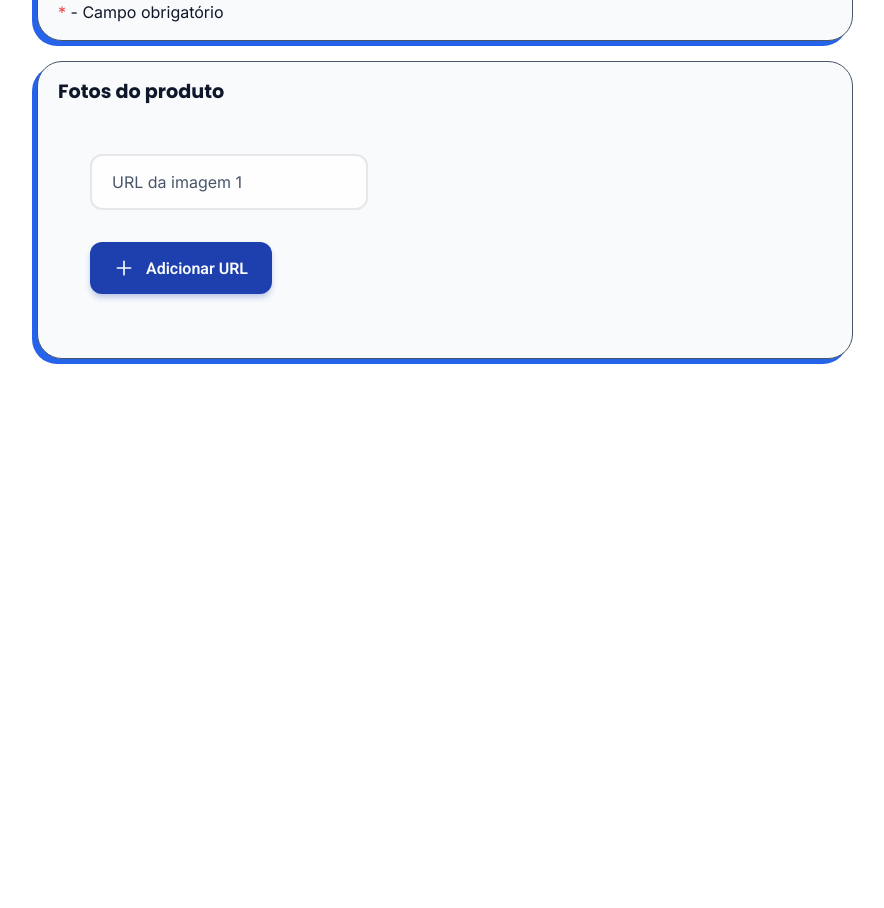
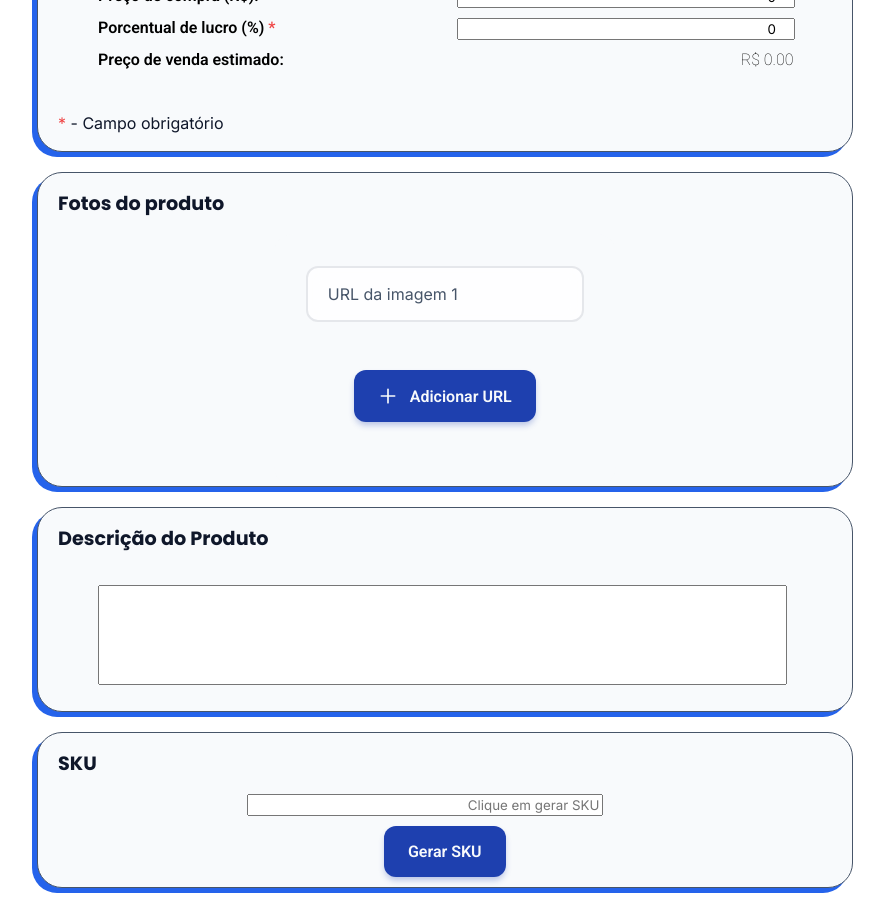
Before and after one commit to NatanMauricio1995/Celular, a Next.js app in the folder sharks/: page /Cadastro_Produto in a window 1280 px wide. Shown: the part 980-1888 px from the top of the page, without its empty margins (333-1217 px from the left). Before the commit the page ends 1359 px from the top, so only its background shows below. Built offline with nearby package versions, Linux system fonts and the light colour scheme.

Commit message:
CADASTRO_PRODUTOS - SKU

```diff
--- a/sharks/src/app/Cadastro_Produto/page.tsx
+++ b/sharks/src/app/Cadastro_Produto/page.tsx
@@ -9,12 +9,14 @@ import "../styles/Cadastro_Produto.css";
 import Tela_ADM from "../components/layout/Tela_ADM/Tela_ADM";
 import Box from "../components/layout/Box/Box";
 import ImagensCarrossel from "../components/layout/ImagensCarrossel/ImagensCarrossel";
+import GerarSKU from "../utils/GerarSKU";
 
 
 // Importa Firebase do arquivo de configuração
 import { auth, db } from '../utils/firebaseConfig';
 import { createUserWithEmailAndPassword } from 'firebase/auth';
 import { collection, addDoc } from 'firebase/firestore';
+
 
 export default function Cadastro_Produto() {
     const [precoCompra, setPrecoCompra] = useState<number>(0);
@@ -198,7 +200,27 @@ export default function Cadastro_Produto() {
                         <ImagensCarrossel />
                     </Box>
 
+                    <Box>
+                        <h2>Descrição do Produto</h2>
+                        <ul className="Lista_Cadastro">
+                            <li className="Conteudo">
+                                <textarea
+                                    className="Campo_TextArea"
+                                    id ="DESCRICAO"
+                                    name = "DESCRICAO"
+                                    rows = {5}
+                                    cols= {50}
+                                    maxLength={1000}
+                                    wrap = "soft"
+                                />
+                            </li>
+                        </ul>
+                    </Box>
 
+                    <Box className="BOX_ADM">
+                        <h2>SKU</h2>
+                        <GerarSKU  className="SKU_Bloco"/>
+                    </Box>
 
 
                 </form>
--- a/sharks/src/app/components/layout/ImagensCarrossel/ImagensCarrossel.module.css
+++ b/sharks/src/app/components/layout/ImagensCarrossel/ImagensCarrossel.module.css
@@ -7,7 +7,9 @@
     padding: 32px;
     background-color:#f8fafc;
     border-radius: 20px;
-
+    display: flex;
+    flex-direction: column;
+    align-items: center;
     font-family: 'Inter', sans-serif;
     backdrop-filter: blur(10px);
 }
--- a/sharks/src/app/globals.css
+++ b/sharks/src/app/globals.css
@@ -116,10 +116,16 @@ select {
 }
 
 .Campo_TextArea {
-    width: 100%;   /* ocupa toda a largura do container */
-    max-width: 600px;
+    width: 100%;
+    max-width: 94%;
     height: 100px;
-    resize: vertical; /* permite só aumentar verticalmente */
+    resize: none;
+    overflow-y: auto;
+    overflow-x: hidden;
+    box-sizing: border-box;
+    padding: auto;
+    font-family: var(--Fonte_Texto);
+    font-size: 14px;
 }
 
 
@@ -191,3 +197,33 @@ select {
     font-size: .9em;
     font-weight: 100;
 }
+
+.Botao_Generico
+{
+    display: flex;
+    align-items: center;
+    gap: 12px;
+    padding: 16px 24px;
+    background-color: #1e40af;
+    color: #f8fafc;
+    border: none;
+    border-radius: 12px;
+    cursor: pointer;
+    transition: all 0.3s cubic-bezier(0.4, 0, 0.2, 1);
+    font-family: 'Roboto', sans-serif;
+    font-weight: 600;
+    font-size: 16px;
+    box-shadow: 0 4px 6px -1px rgba(30, 64, 175, 0.3);
+    position: relative;
+    overflow: hidden;
+}
+.Botao_Generico:hover
+{
+    background-color: #1e3a8a;
+    transform: translateY(-3px);
+    box-shadow: 0 10px 20px -5px rgba(30, 64, 175, 0.4);
+}
+
+.Botao_Generico:active {
+    transform: translateY(-1px);
+}
--- a/sharks/src/app/styles/Cadastro_Produto.css
+++ b/sharks/src/app/styles/Cadastro_Produto.css
@@ -38,3 +38,39 @@ h2
     justify-content: space-between;
     width: 100%;
 }
+
+.Conteudo
+{
+    display: flex;
+    justify-content: center;
+    align-items: center;
+    width: 100%;
+    height: 100%;
+}
+
+.Box
+{
+    display: flex;
+    flex-direction: column;
+}
+
+.SKU_Bloco
+{
+    width: 50%;
+    min-height: 50px;
+}
+
+.SKU_Bloco_Interno
+{
+    display: flex;
+    flex-direction: column;
+    width: 100%;
+    align-items: center;
+    justify-self: center;
+
+}
+
+.SKU_Bloco_Interno button
+{
+    margin: 10px;
+}
--- /dev/null
+++ b/sharks/src/app/utils/GerarSKU.tsx
@@ -0,0 +1,37 @@
+// sharks\src\app\utils\GerarSKU.tsx
+"use client";
+
+import { useState } from "react";
+
+export default function GerarSKU() {
+    const [sku, setSku] = useState<string>("");
+
+    // Função que gera 5 números aleatórios
+    const gerarNovoSKU = () => {
+        let numeros = "";
+        for (let i = 0; i < 5; i++) {
+            numeros += Math.floor(Math.random() * 10).toString();
+        }
+        setSku(`IPHONE-${numeros}`);
+    };
+
+    return (
+        <div className="SKU_Bloco_Interno">
+            <input
+                className="Campo_Texto"
+                type="text"
+                name="SKU"
+                value={sku}
+                readOnly
+                placeholder="Clique em gerar SKU"
+            />
+            <button
+                type="button"
+                onClick={gerarNovoSKU}
+                className="Botao_Generico"
+            >
+                Gerar SKU
+            </button>
+        </div>
+    );
+}
```
